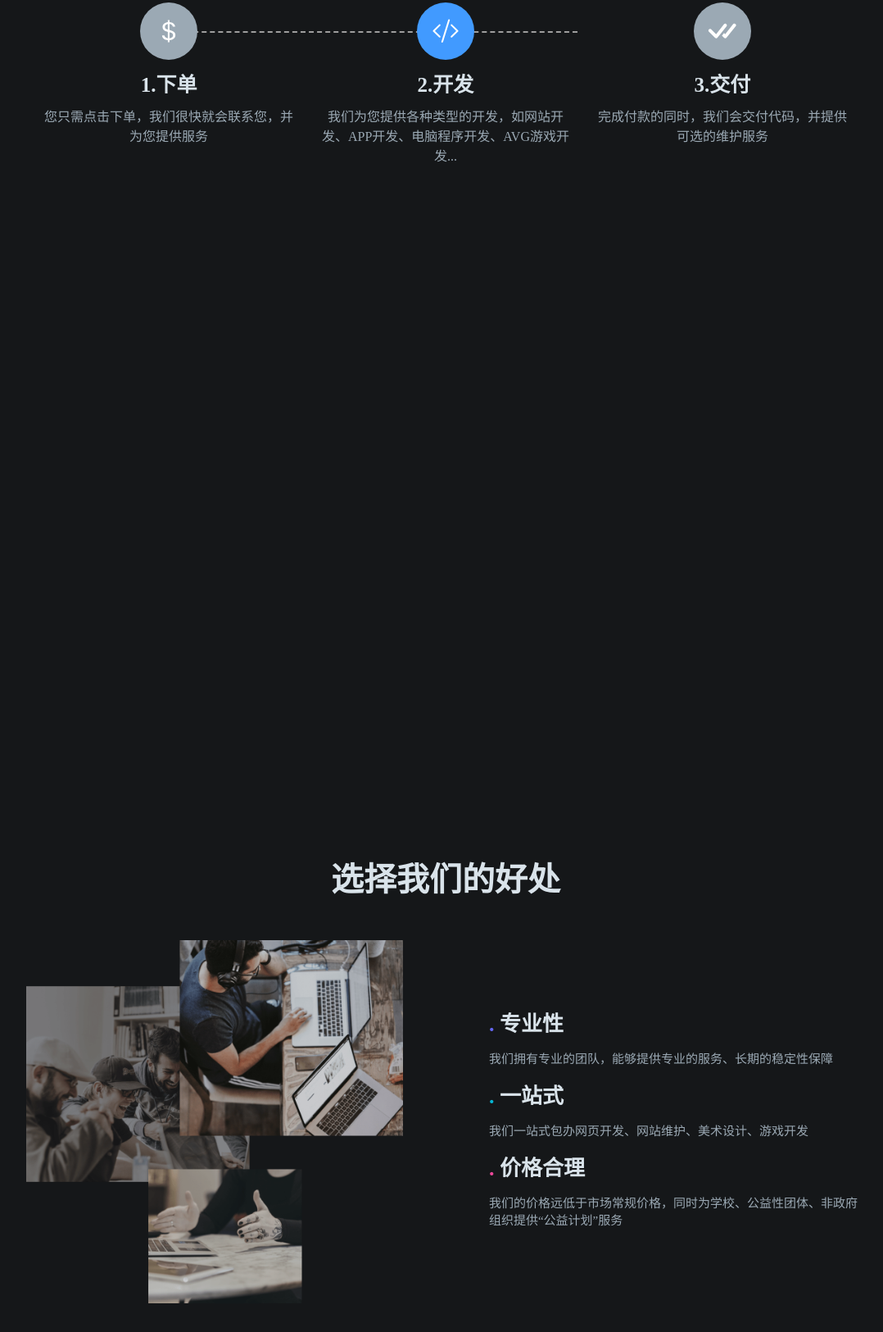
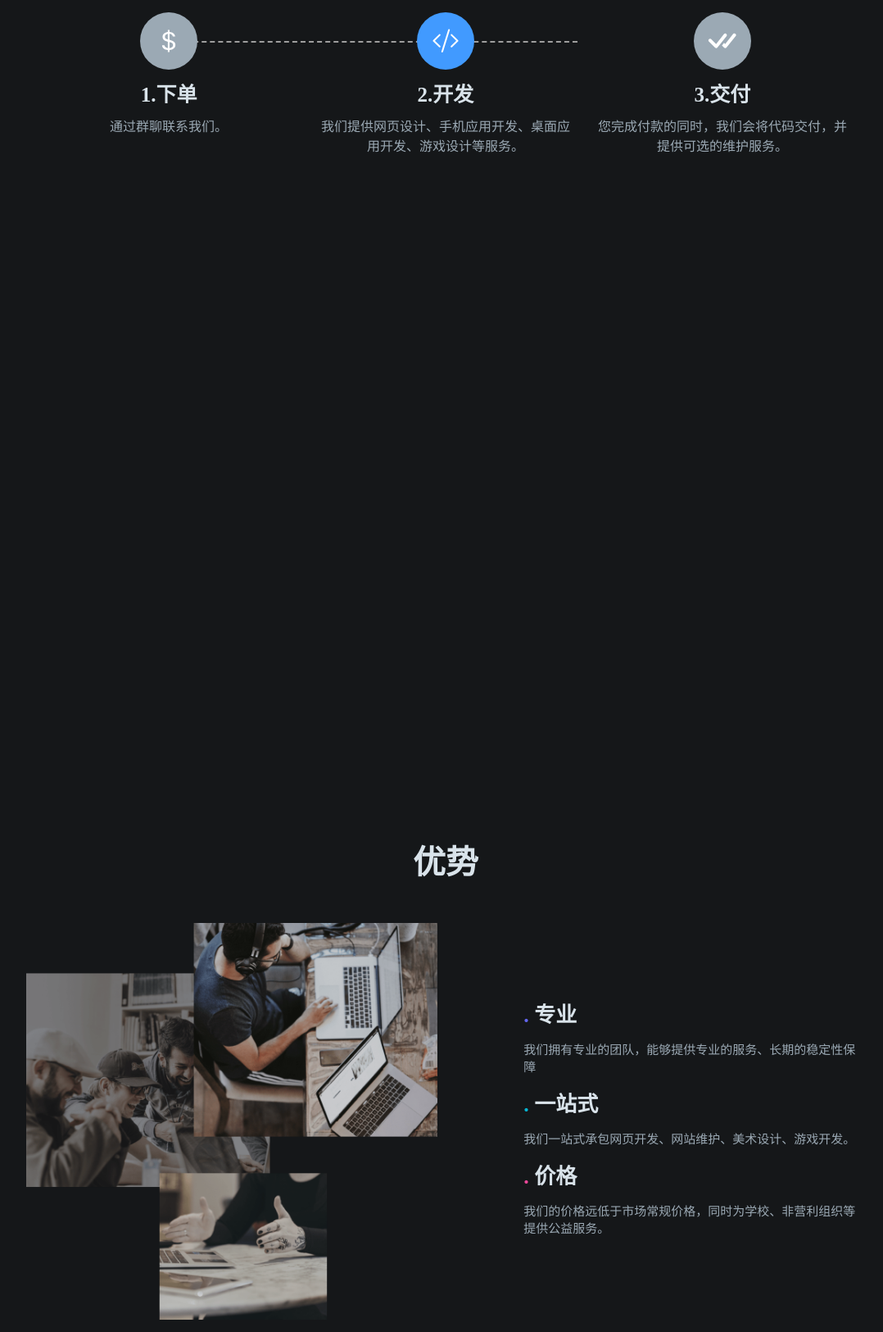
Before and after one commit to OblivionOcean/website, a plain HTML site: page index.html in a window 1280 px wide. Shown: the part 1172-2797 px from the top of the page at 82% size, without its empty margins (96-1174 px from the left). Drawn offline with Linux system fonts and the light colour scheme.

Commit message:
Update index.html

```diff
--- a/index.html
+++ b/index.html
@@ -27,8 +27,8 @@
     </header>
     <main>
         <div class="hero">
-            <h1>OblivionOcean</h1>
-            <span>一个专注于程序与网页设计的组织</span>
+            <h1>Team OblivionOcean</h1>
+            <span>一个开发者组织</span>
             <div class="btn-group">
                 <a href="/contact-us.html" class="btn highlight">联系我们</a>
                 <a href="https://github.com/OblivionOcean" class="btn">GitHub</a>
@@ -64,7 +64,7 @@
                         </svg>
                         <div>
                             <h3>1.下单</h3>
-                            <span>您只需点击下单，我们很快就会联系您，并为您提供服务</span>
+                            <span>通过群聊联系我们。</span>
                         </div>
                     </div>
                     <div class="step">
@@ -76,7 +76,7 @@
                         </svg>
                         <div>
                             <h3>2.开发</h3>
-                            <span>我们为您提供各种类型的开发，如网站开发、APP开发、电脑程序开发、AVG游戏开发...</span>
+                            <span>我们提供网页设计、手机应用开发、桌面应用开发、游戏设计等服务。</span>
                         </div>
                     </div>
                     <div class="step">
@@ -88,7 +88,7 @@
                         </svg>
                         <div>
                             <h3>3.交付</h3>
-                            <span>完成付款的同时，我们会交付代码，并提供可选的维护服务</span>
+                            <span>您完成付款的同时，我们会将代码交付，并提供可选的维护服务。</span>
                         </div>
                     </div>
                 </div>
@@ -127,7 +127,7 @@
                 </div>
             </div>-->
             <div class="page page3">
-                <h2>选择我们的好处</h2>
+                <h2>优势</h2>
                 <div>
                     <div class="left">
                         <img alt="" src="/assets/img/1.png">
@@ -136,7 +136,7 @@
                         <div>
                             <span class="title">
                                 <font class="dot" aria-hidden="true" color="#6366f1">.</font>
-                                专业性
+                                专业
 
                             </span>
                             <p>我们拥有专业的团队，能够提供专业的服务、长期的稳定性保障</p>
@@ -147,14 +147,14 @@
                                 一站式
 
                             </span>
-                            <p>我们一站式包办网页开发、网站维护、美术设计、游戏开发</p>
+                            <p>我们一站式承包网页开发、网站维护、美术设计、游戏开发。</p>
                         </div>
                         <div>
                             <span class="title">
                                 <font class="dot" aria-hidden="true" color="#ec4899">.</font>
-                                价格合理
+                                价格
                             </span>
-                            <p>我们的价格远低于市场常规价格，同时为学校、公益性团体、非政府组织提供“公益计划”服务</p>
+                            <p>我们的价格远低于市场常规价格，同时为学校、非营利组织等提供公益服务。</p>
                         </div>
                     </div>
                 </div>
@@ -167,7 +167,8 @@
             <span>联系我们获取最新情报或进一步讨论</span>
             <div class="inuputs"></div>
             <p>
-                邮箱：support@oblivionocean.top<br>QQ群：718910208
+                邮箱：support@oblivionocean.top<br>
+                QQ群：718910208
             </p>
         </div>
     </main>
```
